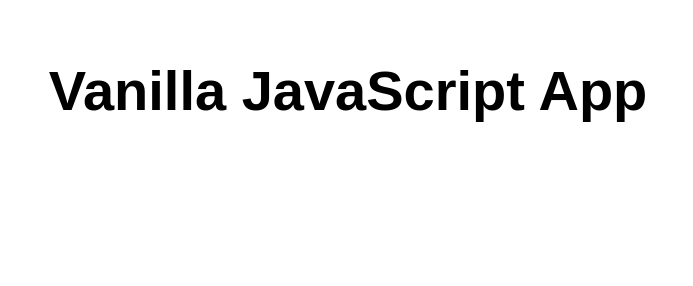
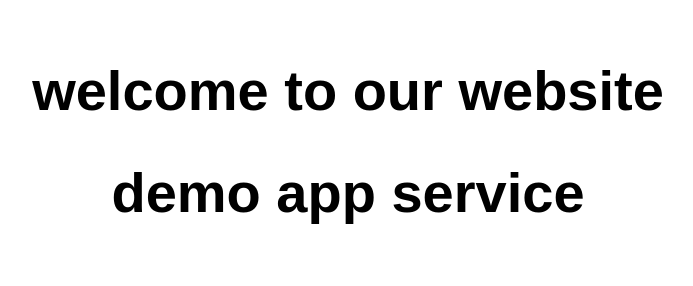
Before and after one commit to Vicky-Srinivasan/vivekdemoapp, a website: page src/index.html in a window 1280 px wide. Shown: the whole page, without its empty margins (292-985 px from the left). Drawn offline with Linux system fonts and the light colour scheme.

Commit message:
index.html

```diff
--- a/src/index.html
+++ b/src/index.html
@@ -10,7 +10,8 @@
 
 <body>
   <main>
-    <h1>Vanilla JavaScript App</h1>
+    <h1>welcome to our website </h1>
+    <h1>demo app service </h1>
   </main>
 </body>
 
```
